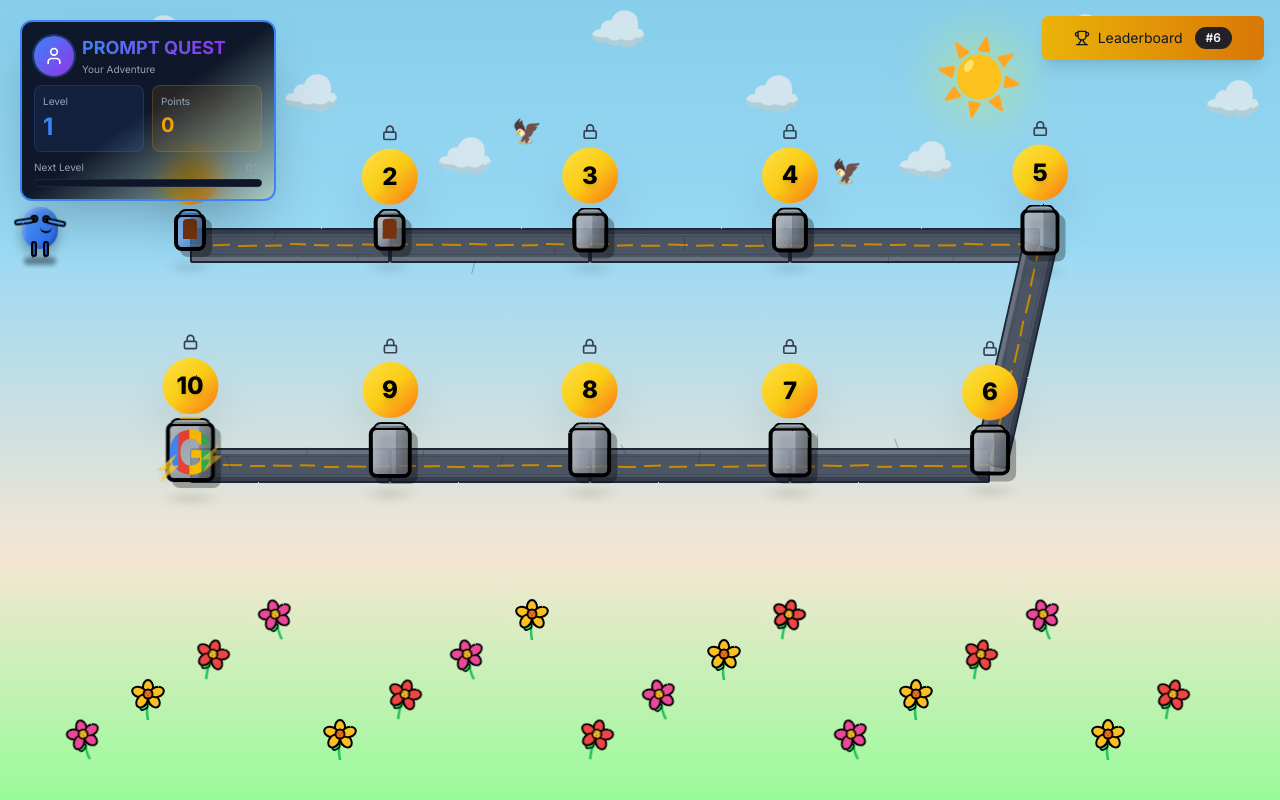
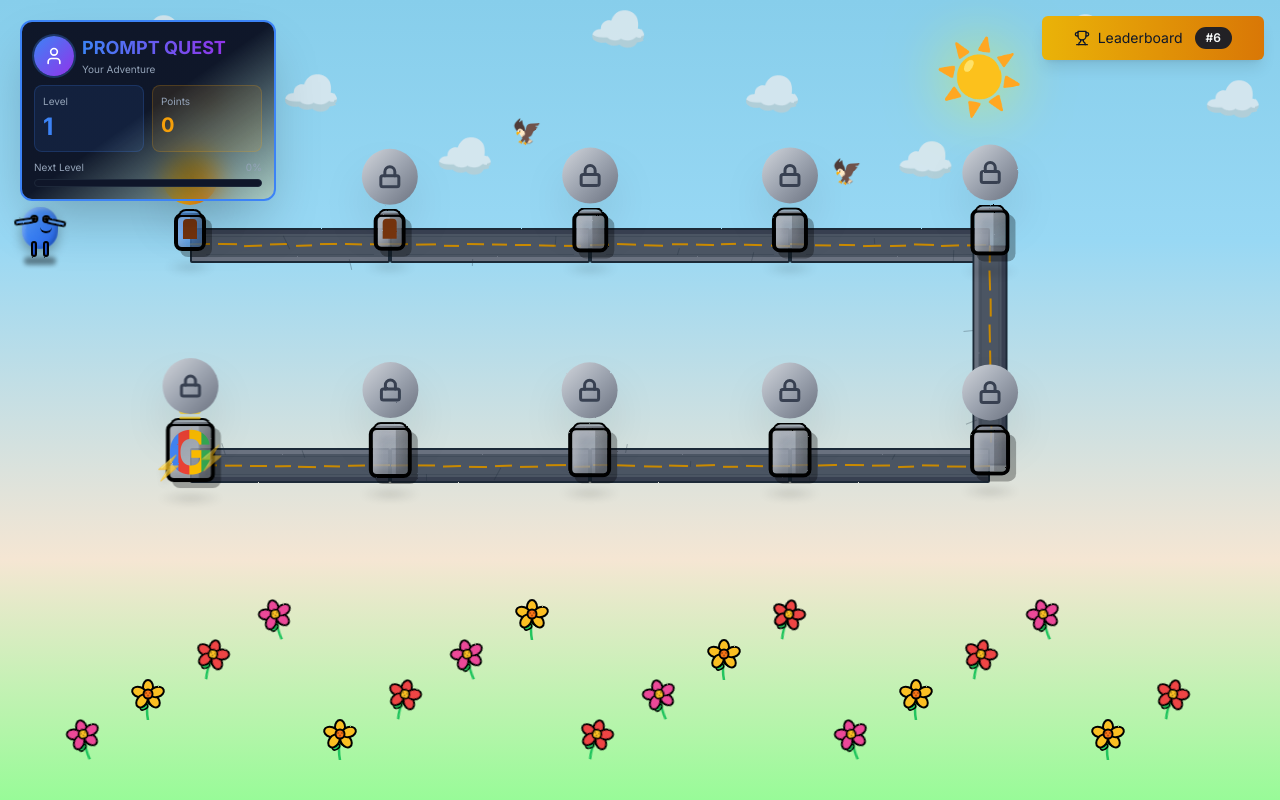
Before and after one commit to sampriti-gopisetti/PromptQuest, a React (Vite) app: page / in a window 1280 px wide. Built offline with nearby package versions, Linux system fonts and the light colour scheme; the HTML template or start-up script is replaced by a standard one.

Commit message:
Refactor building alignment and lock feature

```diff
--- a/src/components/CityMap2D.tsx
+++ b/src/components/CityMap2D.tsx
@@ -27,13 +27,10 @@ export const CityMap2D = ({ onBossClick, onLevelClick }: CityMap2DProps) => {
     const row = Math.floor((level - 1) / 5); // 5 buildings per row
     const col = (level - 1) % 5;
 
-    // Add extra spacing for buildings 5 and 6 (columns 4 and 5 in 0-indexed)
-    const extraSpace = col >= 4 ? 50 : 0;
-
     // Alternate direction per row (snake pattern) - horizontal
     const x = row % 2 === 0
-      ? 50 + col * colWidth + extraSpace
-      : 50 + (4 - col) * colWidth + (col <= 0 ? extraSpace : 0);
+      ? 50 + col * colWidth
+      : 50 + (4 - col) * colWidth;
     const y = 100 + row * rowHeight; // Start from top
 
     return { x, y };
--- a/src/components/sketchy/SketchyBuilding2D.tsx
+++ b/src/components/sketchy/SketchyBuilding2D.tsx
@@ -156,22 +156,20 @@ export const SketchyBuilding2D = ({
           )}
         </div>
 
-        {/* Tiny lock above level - BOTTOM LAYER */}
-        {isLocked && (
-          <div
-            className="absolute -top-16 left-1/2 -translate-x-1/2"
-            style={{ filter: 'url(#sketch-outline)', zIndex: 60 }}
-          >
-            <Lock size={16} className="text-gray-700" strokeWidth={2.5} />
-          </div>
-        )}
-
-        {/* Level indicator - MIDDLE LAYER */}
+        {/* Level indicator */}
         <div
-          className="absolute -top-10 left-1/2 -translate-x-1/2 w-14 h-14 rounded-full border-5 border-black bg-gradient-to-br from-yellow-300 via-yellow-400 to-orange-500 flex items-center justify-center font-black text-2xl shadow-2xl"
+          className={`absolute -top-10 left-1/2 -translate-x-1/2 w-14 h-14 rounded-full border-5 border-black flex items-center justify-center font-black text-2xl shadow-2xl ${
+            isLocked
+              ? 'bg-gradient-to-br from-gray-300 via-gray-400 to-gray-500'
+              : 'bg-gradient-to-br from-yellow-300 via-yellow-400 to-orange-500'
+          }`}
           style={{ filter: 'url(#sketch-outline)', zIndex: 50 }}
         >
-          <span className="text-black drop-shadow-md">{level}</span>
+          {isLocked ? (
+            <Lock size={24} className="text-gray-700" strokeWidth={3} />
+          ) : (
+            <span className="text-black drop-shadow-md">{level}</span>
+          )}
         </div>
 
       </div>
```
